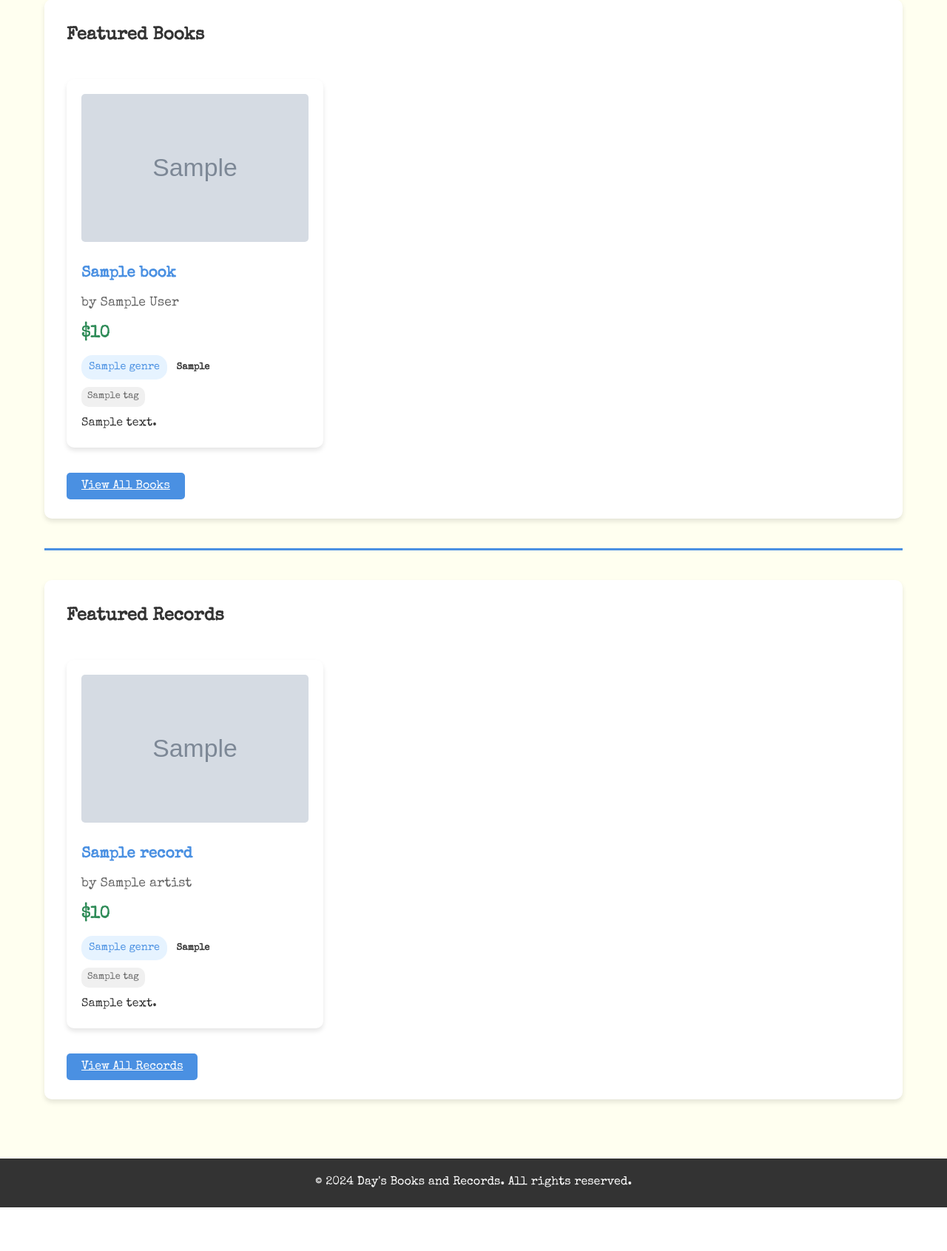
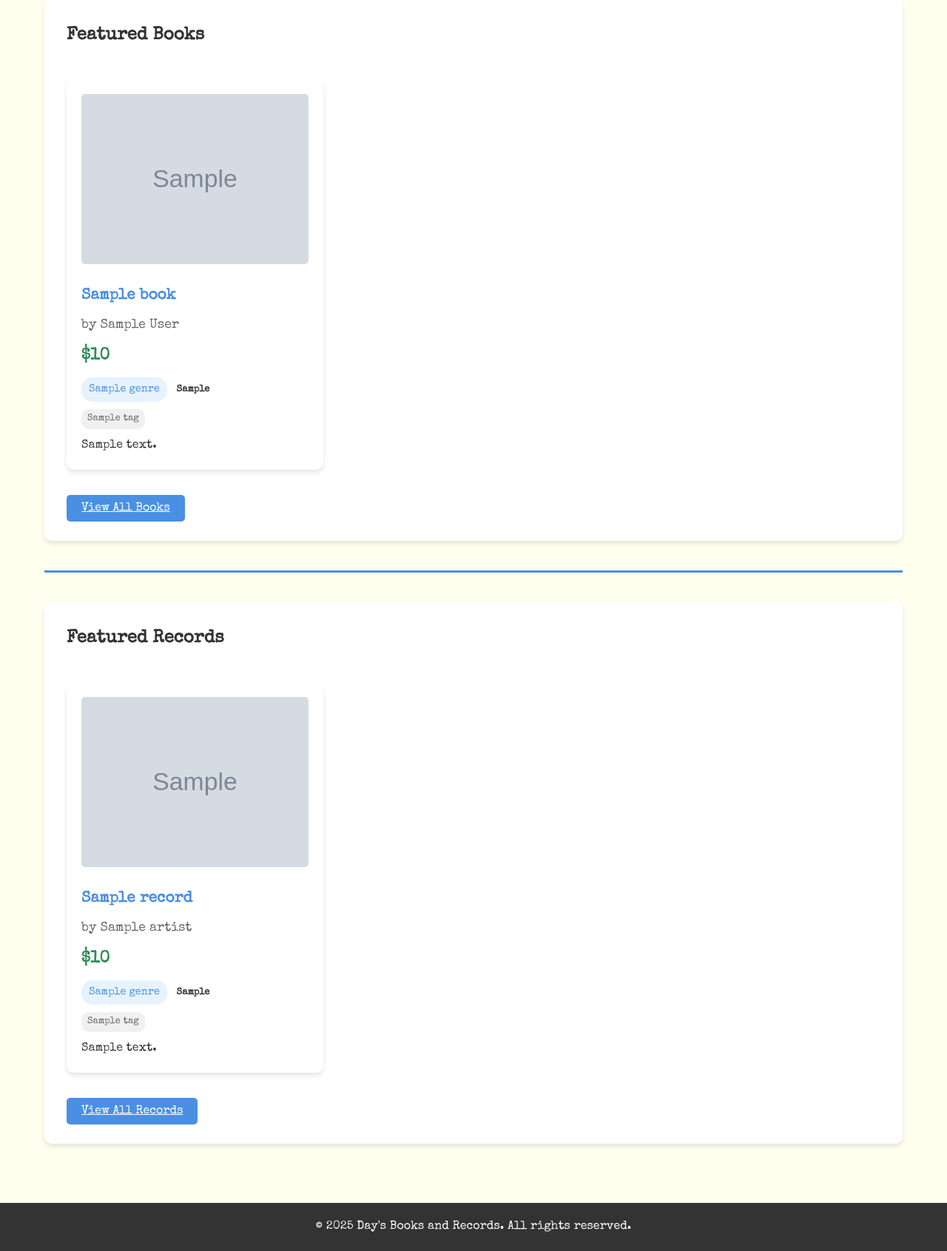
Before and after one commit to salty-ivy/daysbookandrecords, a Django app: template daysbookandrecords/home/templates/home/home_page.html in a window 1280 px wide. Shown: the part 432-2123 px from the top of the page at 74% size. Before the commit the page ends 2064 px from the top, so only its background shows below. Run offline with Django 5.2, Linux system fonts and the light colour scheme; the template is opened without the code that fills it: most values are stand-ins (such as "Sample title", 1, 10 or a date in 2020); grey boxes marked "Sample" are stand-in pictures; parts of the project's set-up code (start-up, migrations or seed data) failed here and were passed over.

Commit message:
Small css fix

```diff
--- a/daysbookandrecords/daysbookandrecords/templates/base.html
+++ b/daysbookandrecords/daysbookandrecords/templates/base.html
@@ -98,7 +98,6 @@
 
         .item-image {
             width: 100%;
-            height: 200px;
             object-fit: cover;
             border-radius: 5px;
             margin-bottom: 15px;
@@ -285,7 +284,7 @@
 
     <footer>
         <div class="container">
-            <p>&copy; 2024 Day's Books and Records. All rights reserved.</p>
+            <p>&copy; 2025 Day's Books and Records. All rights reserved.</p>
         </div>
     </footer>
 </body>
```
